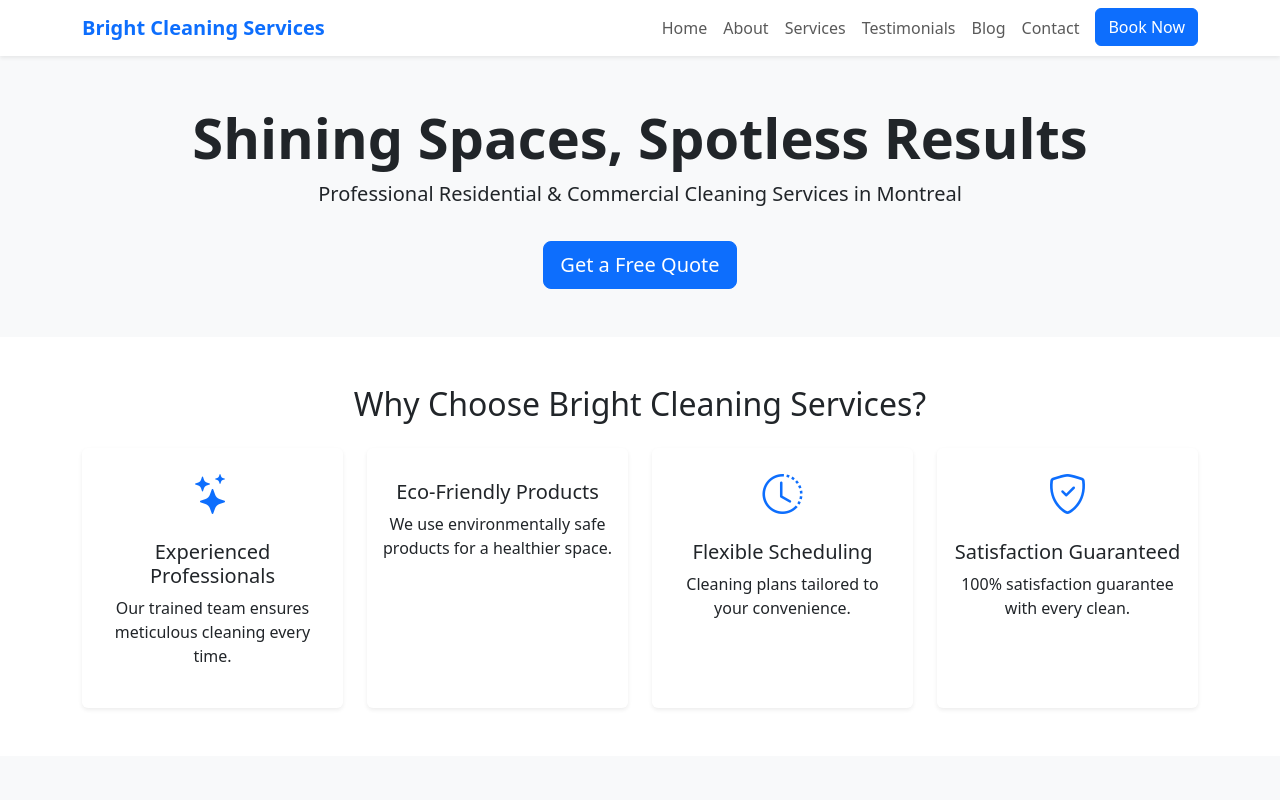
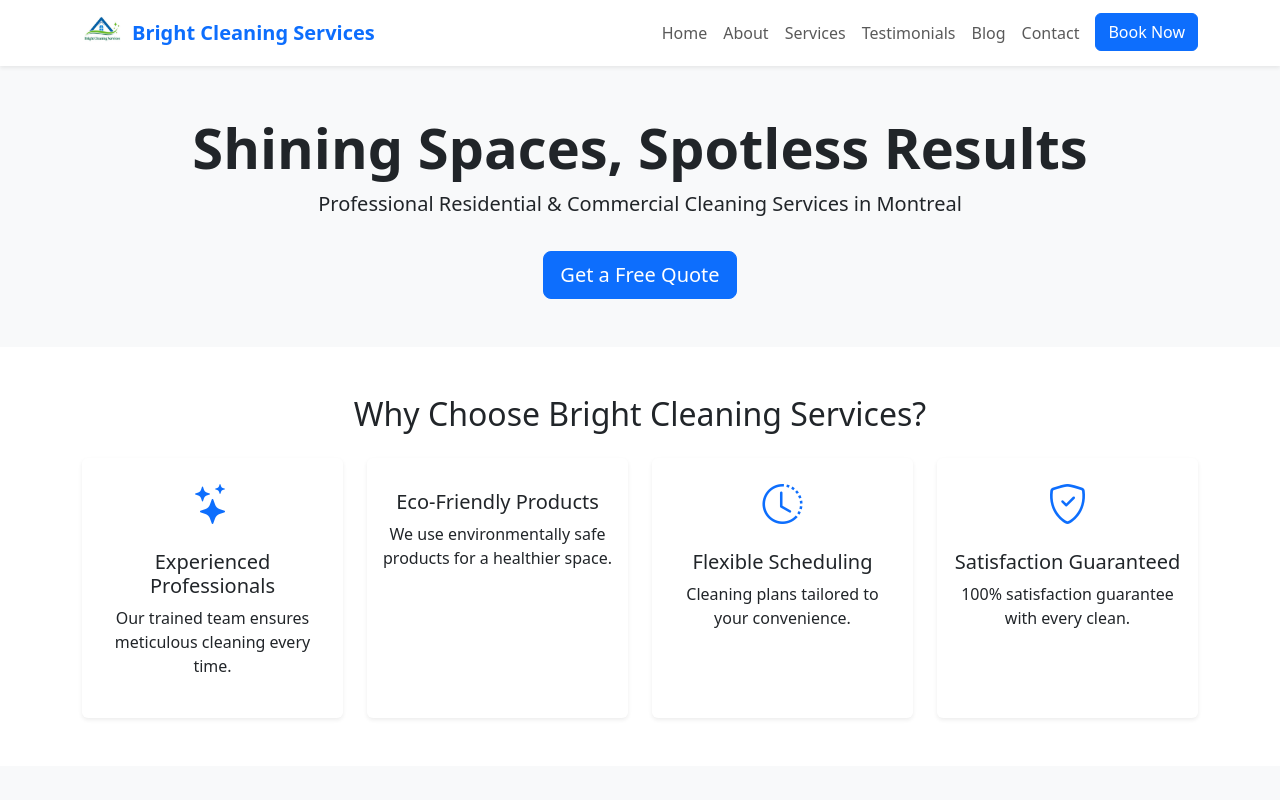
Before and after one commit to t-yanick/bright-cleaners, a React (Create React App) app: page / in a window 1280 px wide. Shown: the top 800 px of the page. Built offline with nearby package versions, Linux system fonts and the light colour scheme.

Commit message:
Added logo to the navbar

```diff
--- a/src/components/Navbar.js
+++ b/src/components/Navbar.js
@@ -17,9 +17,15 @@ const Navbar = () => {
   return (
     <nav className="navbar navbar-expand-lg navbar-light bg-white shadow-sm sticky-top">
       <div className="container">
-        <Link className="navbar-brand fw-bold text-primary" to="/" onClick={handleNavLinkClick}>
-          Bright Cleaning Services
+        <Link className="navbar-brand d-flex align-items-center" to="/" onClick={handleNavLinkClick}>
+          <img
+            src="/images/bcs-logo.jpeg"
+            alt="Bright Cleaning Services logo"
+            style={{ height: '40px', width: '40px', objectFit: 'contain', marginRight: '10px' }}
+          />
+          <span className="fw-bold text-primary">Bright Cleaning Services</span>
         </Link>
+
         <button className="navbar-toggler" type="button" data-bs-toggle="collapse" data-bs-target="#navbarNav">
           <span className="navbar-toggler-icon"></span>
         </button>
```
